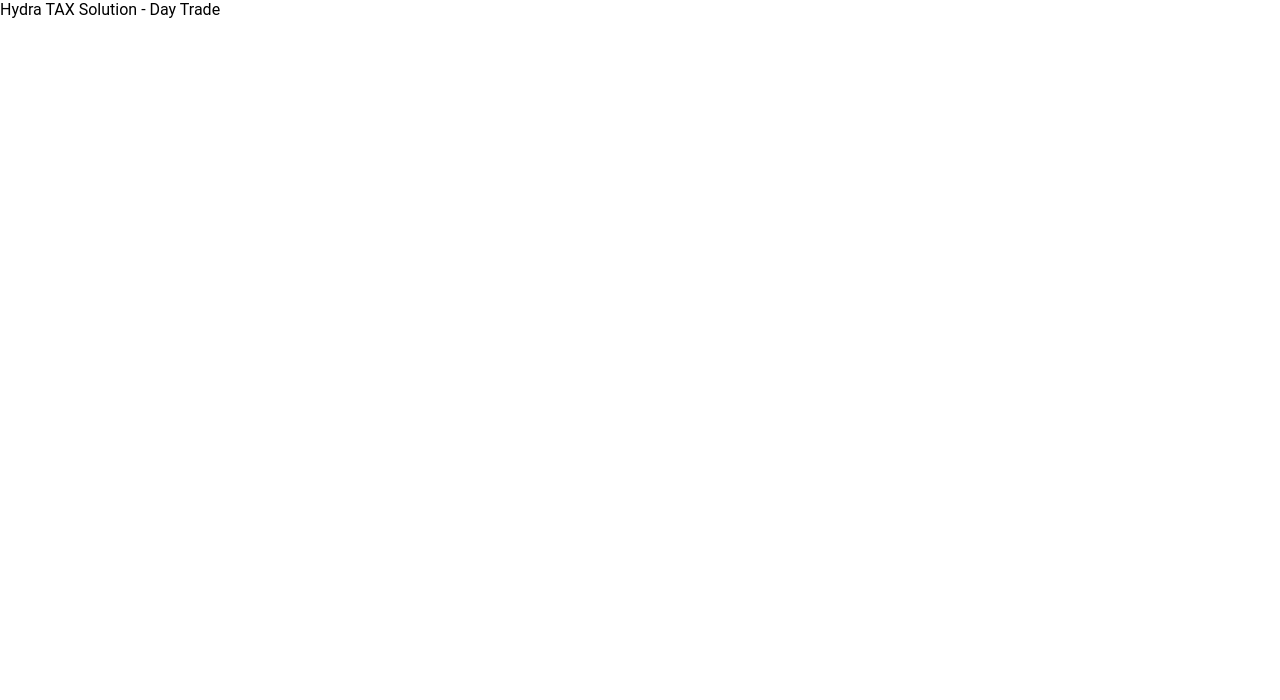
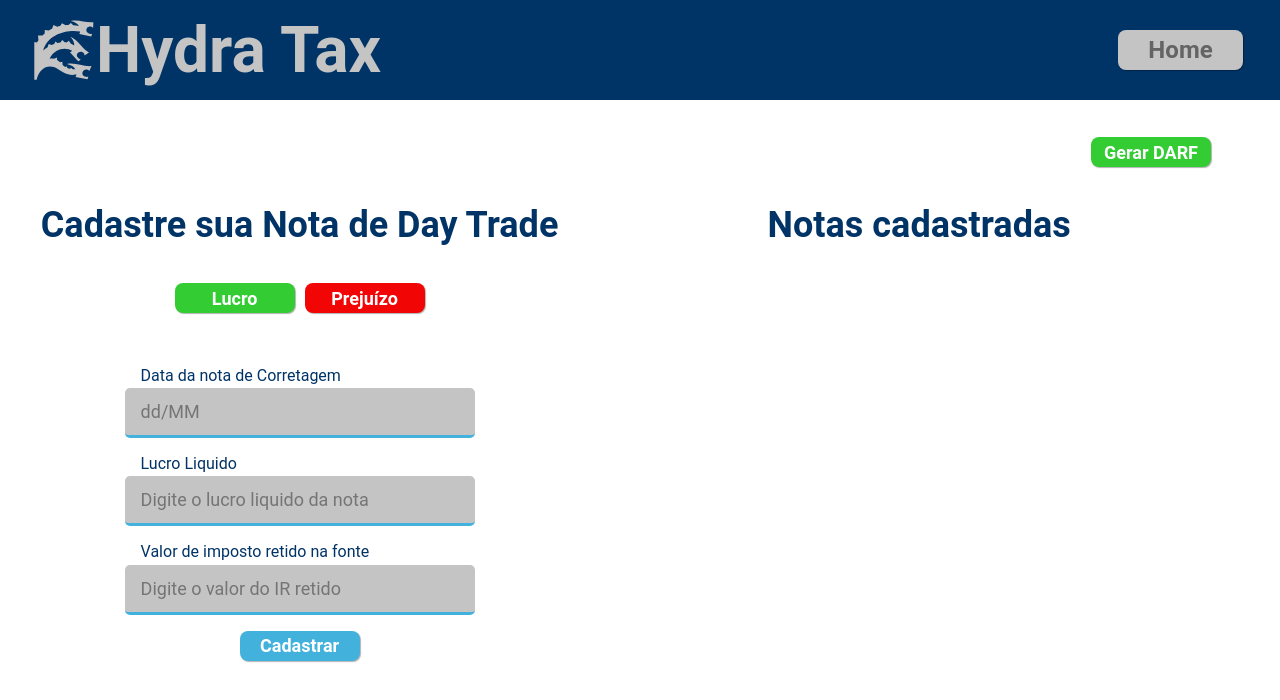
Before and after one commit to eduardofernandes2103/hydra-tax-site, a React (Create React App) app: page /dayTradeTaxCalculator in a window 1280 px wide. Shown: the top 700 px of the page. Built offline with nearby package versions, Linux system fonts and the light colour scheme.

Commit message:
DayTradeCalc preview

```diff
--- a/src/i18n/locales/pt/pt-br.json
+++ b/src/i18n/locales/pt/pt-br.json
@@ -7,14 +7,19 @@
     "button": {
       "home": "Home",
       "delete": "Excluir",
-      "result": "Gerar DARF"
+      "result": "Gerar DARF",
+      "isNegative": "Prejuízo",
+      "isPositive": "Lucro",
+      "registerNote": "Cadastrar"
     },
     "comissionNote": {
-      "currencySymbol": "R$",
-      "taxText": "IR Retido:"
+      "currencySymbol": "R$ ",
+      "taxText": "IR Retido: "
     },
     "dayTradeCalc":{
-      "title":"Hydra TAX Solution - Day Trade"
+      "title":"Hydra TAX Solution - Day Trade",
+      "leftSideTitle": "Cadastre sua Nota de Day Trade",
+      "rightSideTitle": "Notas cadastradas"
     },
     "header":{
       "title": "Hydra Tax"
--- a/src/pages/DayTradeCalc/DayTradeCalc.tsx
+++ b/src/pages/DayTradeCalc/DayTradeCalc.tsx
@@ -1,8 +1,204 @@
-import { useTranslation } from "react-i18next";
+import { useState, useEffect } from 'react';
+
+import * as yup from 'yup';
+import { yupResolver } from '@hookform/resolvers/yup';
+import { toast, ToastContainer } from 'react-toastify';
+import { useForm } from 'react-hook-form';
+import { useNavigate } from 'react-router-dom';
+import { useTranslation } from 'react-i18next';
+import 'react-toastify/dist/ReactToastify.css';
+
+import Button from '../../components/Button/Button';
+import ComissionNote from '../../components/ComissionNote/ComissionNote';
+import { ComissionNoteProps } from '../../components/ComissionNote/ComissionNoteProps';
+import { Container } from './styles';
+import Header from '../../components/Header/Header';
+import Input from '../../components/Input/Input';
 
 const DayTradeCalc = () => {
   const { t } = useTranslation();
-  return <div>{t('dayTradeCalc.title')}</div>
+  const navigate = useNavigate();
+
+  const [isNegative, setIsNegative] = useState<boolean>(false)
+  const [comissionNotes, setComissionNotes] = useState<ComissionNoteProps[]>([])
+
+  const formSchema = yup.object().shape({
+    comissionNoteDate: yup.string().required('Passe a data da nota em questão'),
+    notePositiveValue: yup.string(),
+    noteNegativeValue: yup.string(),
+    taxIncluded: yup.string()
+  });
+
+  const {
+    register,
+    handleSubmit,
+    reset,
+    formState: { errors },
+  } = useForm<any>({
+    resolver: yupResolver(formSchema),
+  });
+
+  const onSubFunction = ({comissionNoteDate, notePositiveValue, noteNegativeValue, taxIncluded}: ComissionNoteProps) => {
+    const newId =
+    comissionNotes.length > 0 ? comissionNotes[comissionNotes.length - 1].id + 1 : 0;
+    const newNote: ComissionNoteProps = {
+      id: newId,
+      comissionNoteDate: comissionNoteDate,
+      notePositiveValue: notePositiveValue,
+      noteNegativeValue: noteNegativeValue,
+      taxIncluded: taxIncluded
+    }
+
+    const newNoteList: ComissionNoteProps[] = [...comissionNotes, newNote]
+
+    setComissionNotes(newNoteList)
+
+    reset()
+  };
+
+  const handleRmoveNote = (id: number) => {
+    const newNoteList = comissionNotes.filter((note) => note.id !== id);
+    setComissionNotes(newNoteList)
+  }
+
+  const condicionalInputRender = () => {
+    return (
+      !isNegative ? (
+        <div>
+          <p>{t("dayTrade.positiveNoteLiquid")}</p>
+          <Input
+            mask='currency'
+            placeholder='Digite o lucro liquido da nota'
+            name='notePositiveValue'
+            register={register}
+            width="350px"
+            color={"var(--green)"}
+          />
+
+          <p>{t("dayTrade.includeTax")}</p>
+          <Input
+            mask='currency'
+            placeholder='Digite o valor do IR retido'
+            name='taxIncluded'
+            register={register}
+            width="350px"
+          />
+        </div>
+      ) : (
+        <div>
+          <p>{t("dayTrade.negativeNoteLiquid")}</p>
+          <Input
+            mask='currency'
+            placeholder='Digite o prejuízo liquido da nota'
+            name='noteNegativeValue'
+            register={register}
+            width="350px"
+            color={"var(--red)"}
+          />
+        </div>
+      )
+    )
+  }
+
+  const renderNotes = () => {
+    return comissionNotes?.map((note, index) => {
+      return (
+        <ComissionNote
+          id={note.id}
+          key={index}
+          comissionNoteDate={note.comissionNoteDate}
+          noteValue={note.noteNegativeValue ? ` -${note.noteNegativeValue}` : note.notePositiveValue}
+          taxIncluded={note.taxIncluded}
+          onClick={() => handleRmoveNote(note.id)}
+        />
+      )
+    })
+  }
+
+  useEffect(() => {
+    toast.error(errors.comissionNoteDate?.message);
+  }, [errors]);
+
+  return (
+    <Container>
+      <ToastContainer />
+      <Header />
+      <div className="buttonPlace">
+        <Button
+          setBackground="var(--lime)"
+          setColor="var(--white)"
+          setFont="18px"
+          setHeight="30px"
+          setWidth="120px"
+          onClick={() => navigate('/result')}
+        >
+          {t('button.result')}
+        </Button>
+      </div>
+      <div className="componentMain">
+        <div className='leftSide'>
+          <div>
+            <h2>{t('dayTradeCalc.leftSideTitle')}</h2>
+            <div className='conditionalButtons'>
+              <Button
+                setBackground="var(--lime)"
+                setColor="var(--white)"
+                setFont="18px"
+                setHeight="30px"
+                setWidth="120px"
+                onClick={() => setIsNegative(false)}
+              >
+                {t('button.isPositive')}
+              </Button>
+              <Button
+                setBackground="var(--red)"
+                setColor="var(--white)"
+                setFont="18px"
+                setHeight="30px"
+                setWidth="120px"
+                onClick={() => setIsNegative(true)}
+              >
+                {t('button.isNegative')}
+              </Button>
+            </div>
+          </div>
+          <form onSubmit={handleSubmit(onSubFunction)}>
+            <div>
+              <p>{t("dayTrade.dateLabel")}</p>
+              <Input
+                mask='comissionDate'
+                placeholder='dd/MM'
+                name='comissionNoteDate'
+                register={register}
+                width="350px"
+                error={errors.comissionNoteDate ? true : false}
+              />
+            </div>
+
+            {condicionalInputRender()}
+
+            <Button
+              setBackground="var(--sky-blue)"
+              setColor="var(--white)"
+              setFont="18px"
+              setHeight="30px"
+              setWidth="120px"
+              type='submit'
+            >
+              {t('button.registerNote')}
+            </Button>
+
+          </form>
+        </div>
+        <div className='rightSide'>
+          <h2>{t('dayTradeCalc.rightSideTitle')}</h2>
+          <div className='notesDisplay'>
+            {renderNotes()}
+          </div>
+        </div>
+      </div>
+    </Container>
+  )
 }
 
 export default DayTradeCalc
--- /dev/null
+++ b/src/pages/DayTradeCalc/styles.ts
@@ -0,0 +1,74 @@
+import styled from 'styled-components';
+
+export const Container = styled.div`
+  width: 100%;
+  min-height: 100vh;
+  height: fit-content;
+  background-color: var(--white);
+  display: flex;
+  flex-direction: column;
+  align-items: center;
+  .buttonPlace {
+    width: 100vw;
+    display: flex;
+    flex-direction: row;
+    justify-content: flex-end;
+    padding-right: 4rem;
+  }
+  .componentMain {
+    width: 100vw;
+    display: flex;
+    flex-direction: row;
+    justify-content: space-evenly;
+    margin-top: 2rem;
+    h2{
+          color: var(--strong-blue);
+          font-size: 36px;
+        }
+    .leftSide{
+        display: flex;
+        flex-direction: column;
+        align-items: center;
+        height: 30rem;
+      .conditionalButtons{
+        display: flex;
+        flex-direction: row;
+        justify-content: center;
+        width: 100%;
+        margin-top: 2rem;
+        margin-bottom: 2rem;
+      }
+      form {
+        height: 100%;
+        display: flex;
+        flex-direction: column;
+        justify-content: flex-start;
+        align-items: center;
+        p{
+          text-align: left;
+          color: var(--strong-blue);
+          margin: 1rem 0 0.2rem 1rem;
+        }
+        button{
+          margin-top: 1rem;
+        }
+      }
+    }
+    .rightSide{
+      display: flex;
+      flex-direction: column;
+      justify-content: flex-start;
+      align-items: center;
+      width: 50%;
+      text-align: center;
+      .notesDisplay{
+        margin-top: 2rem;
+        height: 30rem;
+        overflow: scroll;
+      }
+      .notesDisplay::-webkit-scrollbar {
+        display: none;
+      }
+    }
+  }
+`;
```
